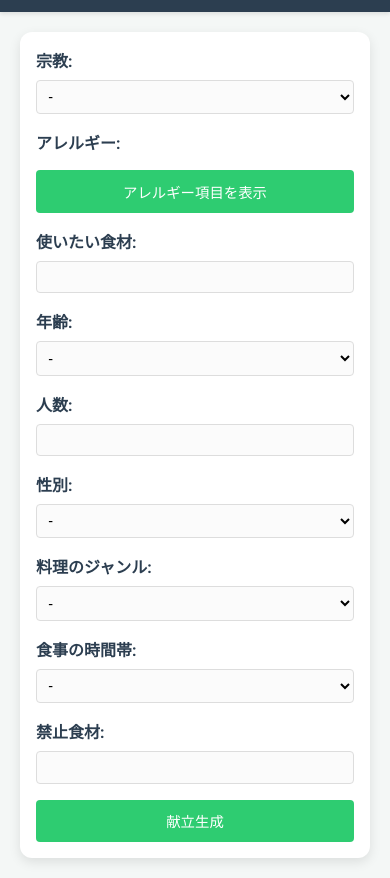
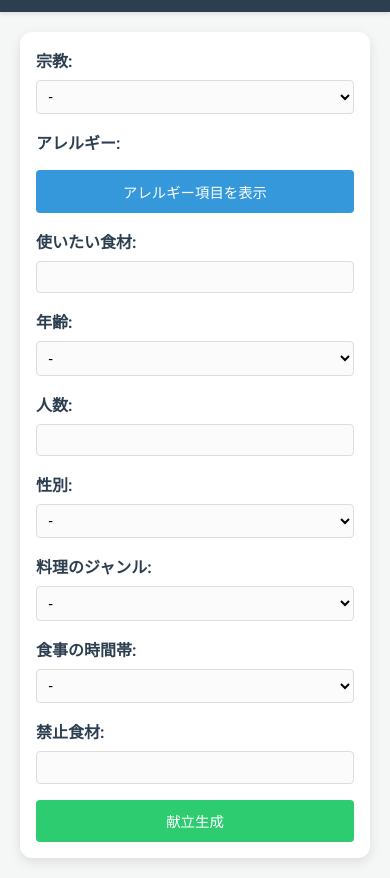
Before and after one commit to 2024-C4/Electrical-Engineering-Design-Exercise, a plain HTML site: page index.html in a window 390 px wide. Shown: the part 110-988 px from the top of the page. Drawn offline with Linux system fonts and the light colour scheme.

Commit message:
Improve website design: add modern styles and responsiveness

```diff
--- a/style.css
+++ b/style.css
@@ -84,8 +84,6 @@ input:focus, select:focus {
 button {
     width: 100%;
     padding: 1em;
-    background-color: #2ecc71; /* 緑色 */
-    color: white;
     border: none;
     border-radius: 4px;
     font-size: 1em;
@@ -93,9 +91,24 @@ button {
     transition: background-color 0.3s ease, transform 0.3s ease;
 }
 
-button:hover {
+/* アレルギー項目を表示ボタンのスタイル */
+#allergy-toggle {
+    background-color: #3498db; /* 青色 */
+    color: white;
+}
+
+#allergy-toggle:hover {
+    background-color: #2980b9; /* ホバー時の濃い青色 */
+}
+
+/* 献立生成ボタンのスタイル */
+button[type="button"] {
+    background-color: #2ecc71; /* 緑色 */
+    color: white;
+}
+
+button[type="button"]:hover {
     background-color: #27ae60; /* ホバー時の濃い緑色 */
-    transform: translateY(-2px);
 }
 
 /* アレルギーオプションのスタイル */
```
